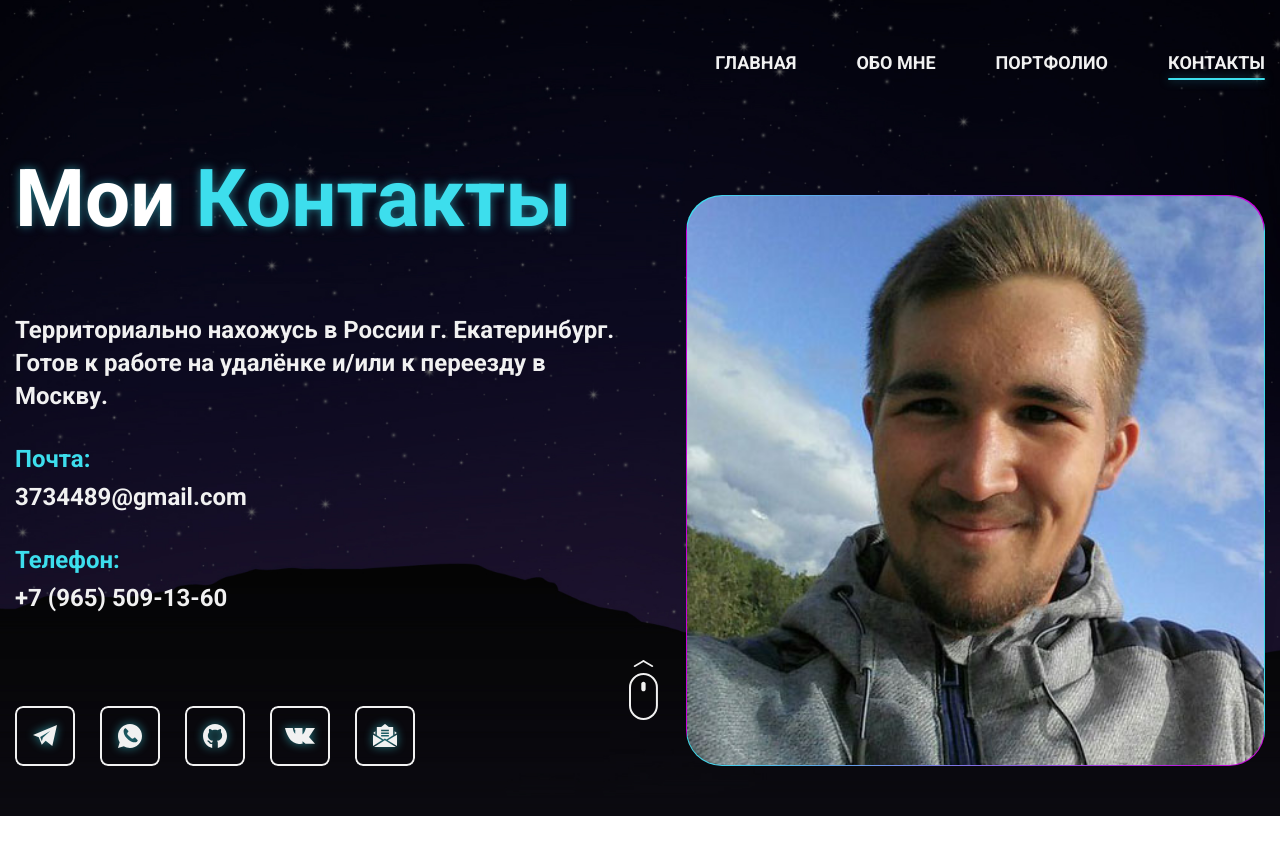
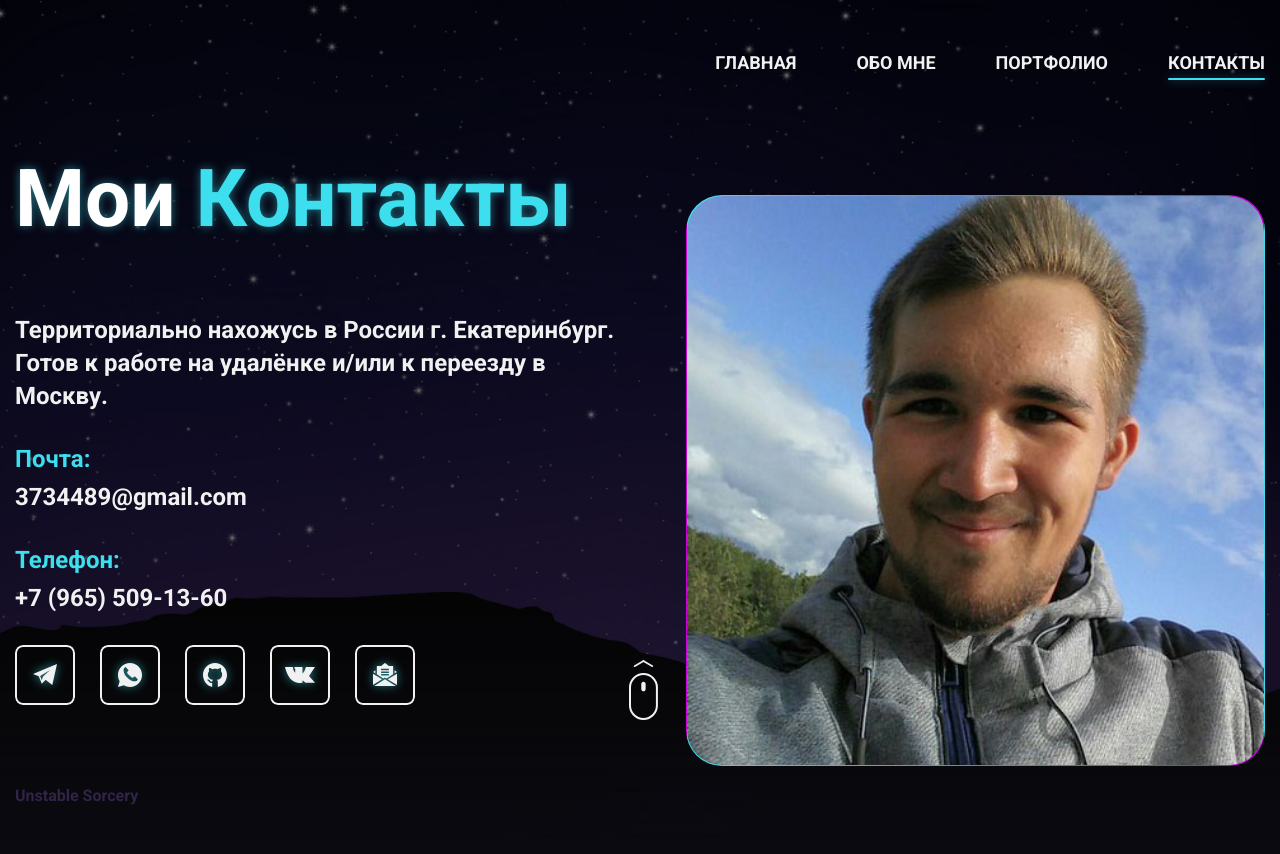
Before and after one commit to n1kko777/n1kko777-dev, a React (Create React App) app: page /contacts in a window 1280 px wide. Shown: the top 854 px of the page. Before the commit the page ends 816 px from the top, so only its background shows below. Built offline with nearby package versions, Linux system fonts and the light colour scheme.

Commit message:
Author link

```diff
--- a/src/pages/Contacts.js
+++ b/src/pages/Contacts.js
@@ -39,6 +39,16 @@ export const Contacts = () => {
             </div>
 
             <Socials />
+
+            <div className="author">
+              <a
+                href="http://sorcery.pro/"
+                target="_blank"
+                rel="noopener noreferrer"
+              >
+                Unstable Sorcery
+              </a>
+            </div>
           </div>
           <div className="col mt50">
             <div className="avatar">
--- a/src/scss/components/_all.scss
+++ b/src/scss/components/_all.scss
@@ -6,3 +6,4 @@
 @import './slider';
 @import './modal';
 @import './avatar';
+@import './author';
--- /dev/null
+++ b/src/scss/components/_author.scss
@@ -0,0 +1,13 @@
+.author {
+    margin-top: 80px;
+
+    a {
+        font-size: 16px;
+        line-height: 22px;
+        color: #302447;
+
+        &:hover {
+            text-decoration-line: underline;
+        }
+    }
+}
--- a/src/scss/index.scss
+++ b/src/scss/index.scss
@@ -6,6 +6,7 @@
 
 body {
     font-family: "Open Sans", sans-serif;
+    background-color: #03030E;
 }
 
 .container-bg {
```
Also changed, not shown: 1 other file (tests, documents, lock files or other folders).
